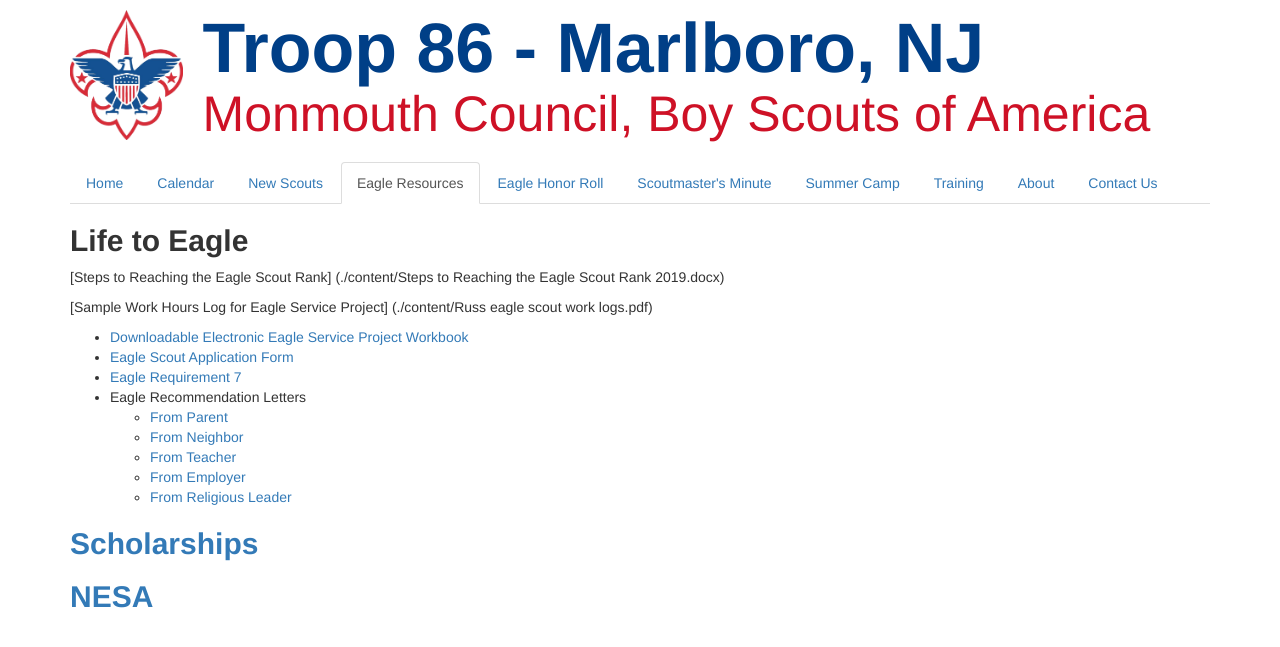
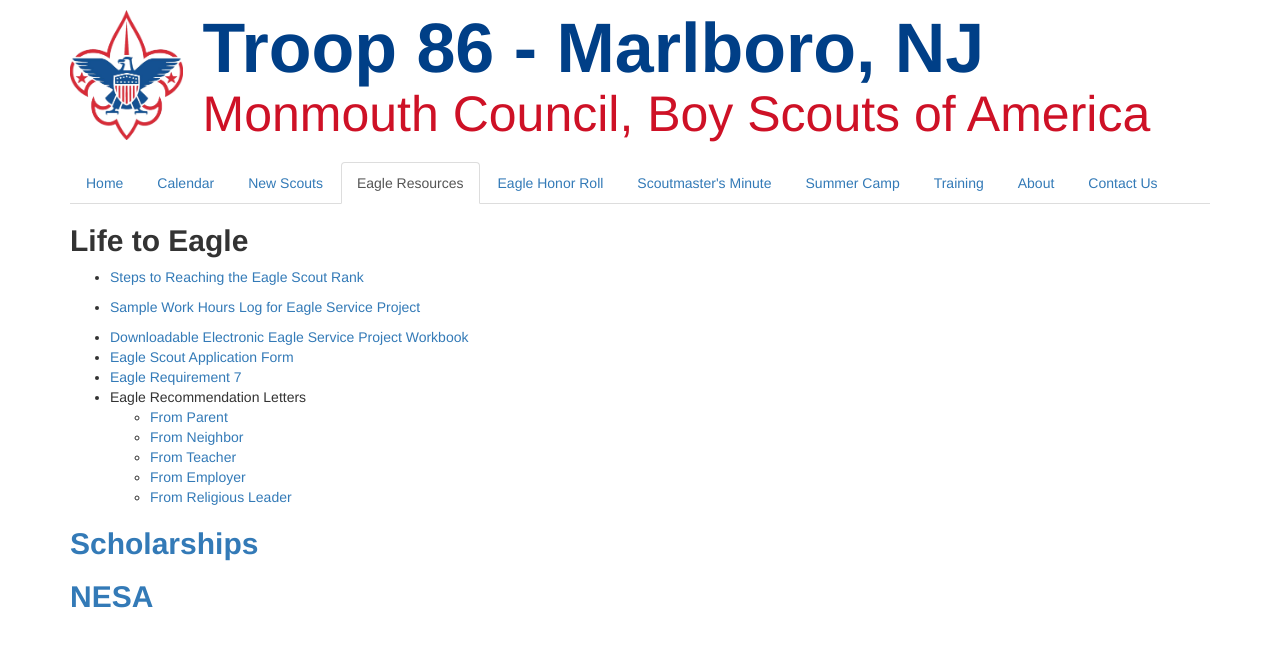
Before and after one commit to akparekh/bsatroop86.github.io, a Jekyll site: the page built from eagleResources.md, in a window 1280 px wide. Shown: the top 647 px of the page. Built offline with Jekyll 4.4.1, drawn with Linux system fonts in a browser that asks for light colours; nearby versions of some CDN libraries; our own code applies the rules of GitHub Pages for plain Markdown files.

Commit message:
Update eagleResources.md

```diff
--- a/eagleResources.md
+++ b/eagleResources.md
@@ -6,9 +6,9 @@
 ---
 
 ## <b>Life to Eagle</b>
-[Steps to Reaching the Eagle Scout Rank] (./content/Steps to Reaching the Eagle Scout Rank 2019.docx)
+- [Steps to Reaching the Eagle Scout Rank](./content/Steps to Reaching the Eagle Scout Rank 2019.docx)
 
-[Sample Work Hours Log for Eagle Service Project] (./content/Russ eagle scout work logs.pdf)
+- [Sample Work Hours Log for Eagle Service Project](./content/Russ eagle scout work logs.pdf)
 
 - [Downloadable Electronic Eagle Service Project Workbook](http://www.scouting.org/scoutsource/BoyScouts/AdvancementandAwards/EagleWorkbookProcedures.aspx)
 - [Eagle Scout Application Form](http://www.scouting.org/filestore/pdf/512-728_WB_fillable.pdf)
```
